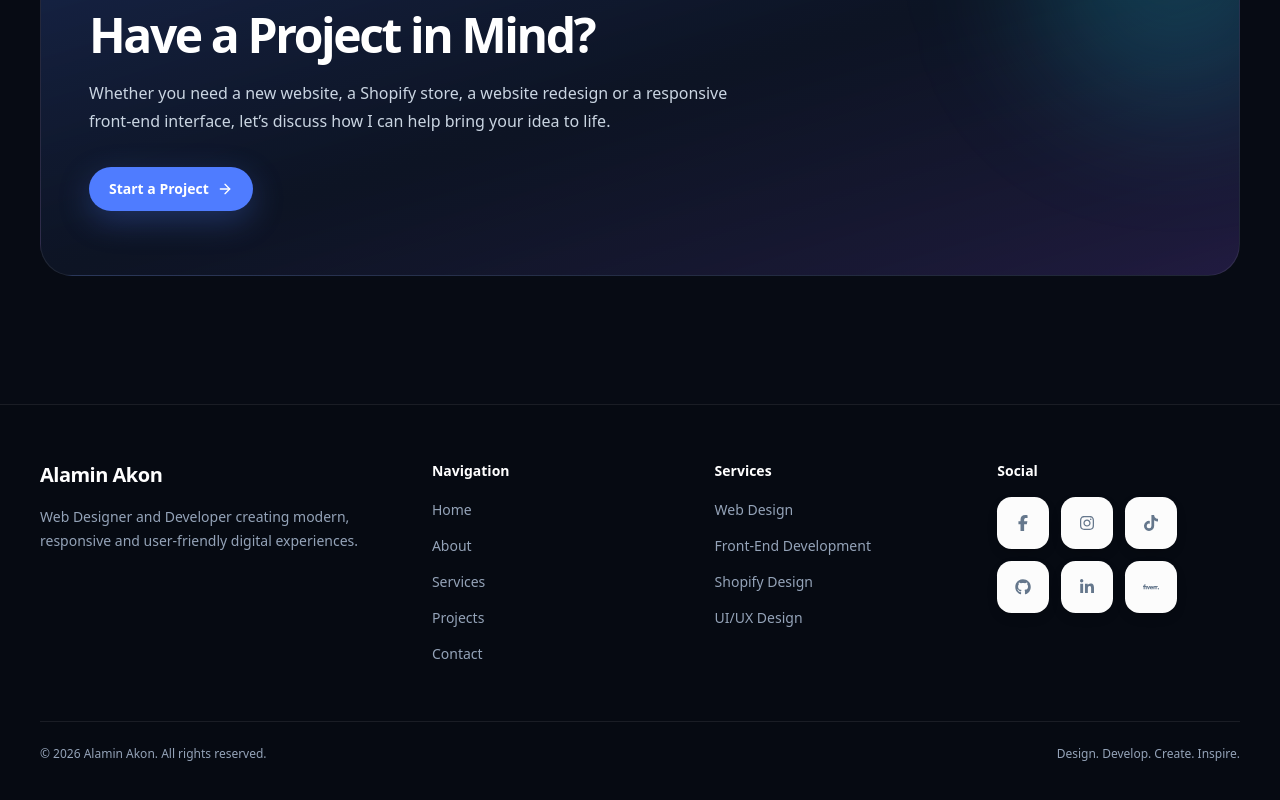
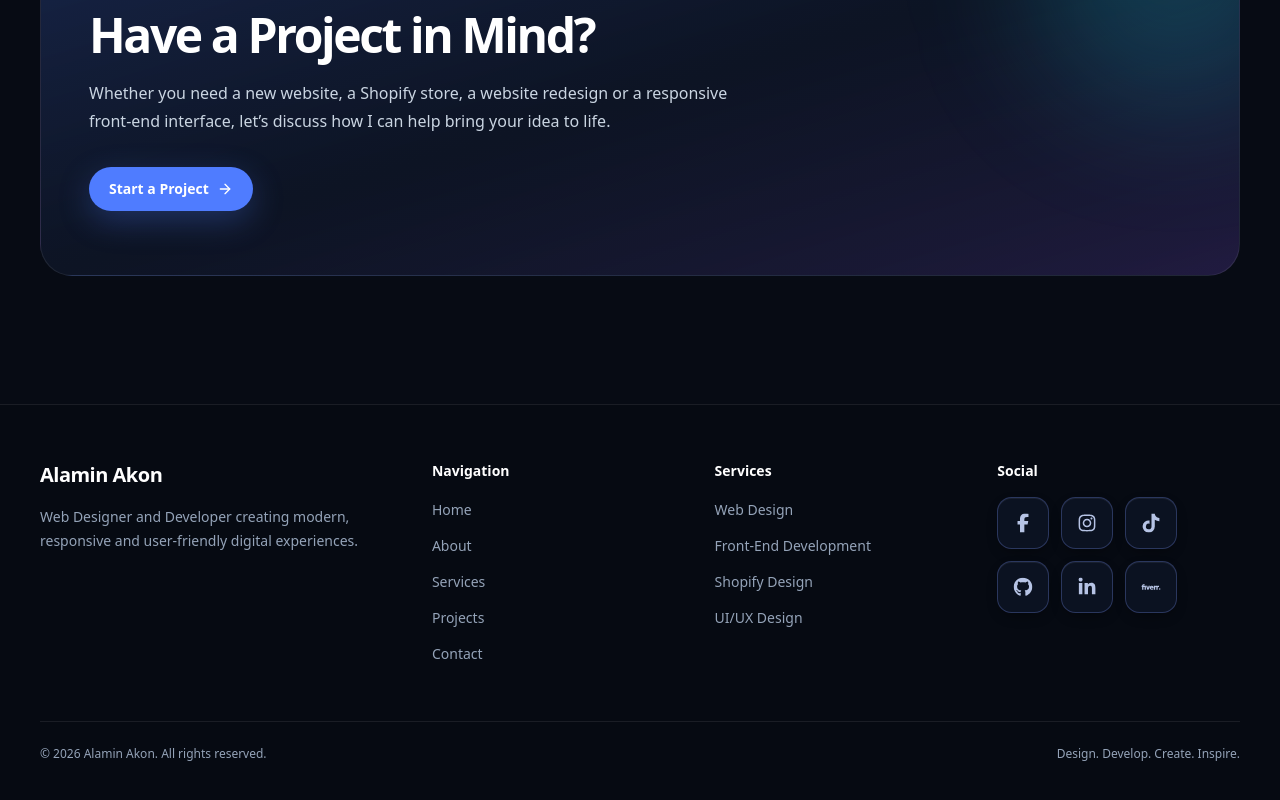
Before and after one commit to alamin-akon/alamin_akon, a Next.js app: page / in a window 1280 px wide. Shown: the part 7278-8078 px from the top of the page. Built offline with nearby package versions, Linux system fonts and the light colour scheme; no server answers.

Commit message:
style: update Footer component styles for improved social icon visibility and interaction

```diff
--- a/app/globals.css
+++ b/app/globals.css
@@ -95,7 +95,7 @@ body { font-family: ui-sans-serif, system-ui, sans-serif; }
 .hero-cta:hover svg, .hero-cta:focus-visible svg { color: #fff; transform: translateX(3px) scale(1.08); }
 @keyframes hero-cta-gradient { 0%, 100% { background-position: 14% 0%; } 50% { background-position: 87% 100%; } }
 .footer-social-icons { display: flex; flex-wrap: wrap; gap: 12px; }
-.footer-social-icon { position: relative; display: grid; width: 52px; height: 52px; place-items: center; overflow: hidden; border-radius: 28%; background: #fff; box-shadow: 0 5px 15px -5px rgb(0 0 0 / .35); color: #67798e; opacity: .99; text-decoration: none; transition: all .35s cubic-bezier(.31,-.105,.43,1.59); }
+.footer-social-icon { position: relative; display: grid; width: 52px; height: 52px; place-items: center; overflow: hidden; border: 1px solid rgb(126 151 255 / .28); border-radius: 28%; background: rgb(13 20 36 / .9); box-shadow: inset 0 1px 0 rgb(255 255 255 / .06), 0 5px 15px -5px rgb(0 0 0 / .5); color: #b9c6e8; opacity: .99; text-decoration: none; transition: all .35s cubic-bezier(.31,-.105,.43,1.59); }
 .footer-social-icon::after { position: absolute; top: 90%; left: -110%; width: 120%; height: 120%; content: ""; transform: rotate(45deg); transition: all .35s cubic-bezier(.31,-.105,.43,1.59); }
 .footer-social-icon svg { position: relative; z-index: 1; transform: scale(.8); transition: all .35s cubic-bezier(.31,-.105,.43,1.59); }
 .footer-social-icon-fiverr::after { background: #1dbf73; }
--- a/components/layout/Footer.tsx
+++ b/components/layout/Footer.tsx
@@ -8,5 +8,5 @@ import { profile } from "@/data/profile";
 
 const socialIcons = { Facebook: FaFacebookF, Instagram: FaInstagram, TikTok: FaTiktok, GitHub: FaGithub, LinkedIn: FaLinkedinIn, Fiverr: SiFiverr };
 
-export function Footer() { const year = new Date().getFullYear(); return <footer className="border-t border-white/8 bg-[#060a12] py-14"><Container><div className="grid gap-10 sm:grid-cols-2 lg:grid-cols-[1.45fr_1fr_1fr_1fr]"><div><p className="text-xl font-bold tracking-tight text-white">{profile.name}</p><p className="mt-4 max-w-xs text-sm leading-6 text-text-secondary">Web Designer and Developer creating modern, responsive and user-friendly digital experiences.</p></div><FooterLinks title="Navigation" links={navigation}/><FooterLinks title="Services" links={[{ label: "Web Design", href: "/services" }, { label: "Front-End Development", href: "/services" }, { label: "Shopify Design", href: "/services" }, { label: "UI/UX Design", href: "/services" }]}/><div><p className="mb-4 text-sm font-semibold text-white">Social</p><div className="footer-social-icons">{socials.map((item) => { const Icon = socialIcons[item.label as keyof typeof socialIcons]; return <a key={item.label} href={item.href} target="_blank" rel="noreferrer" aria-label={item.label} className={`footer-social-icon footer-social-icon-${item.label.toLowerCase()}`}><Icon className="size-5" aria-hidden="true"/></a>; })}</div></div></div><div className="mt-14 flex flex-col gap-3 border-t border-white/8 pt-6 text-xs text-text-secondary sm:flex-row sm:items-center sm:justify-between"><p>© {year} Alamin Akon. All rights reserved.</p><p>{profile.tagline}</p></div></Container></footer>; }
+export function Footer() { const year = new Date().getFullYear(); return <footer className="border-t border-white/8 bg-[#060a12] py-14"><Container><div className="grid gap-10 sm:grid-cols-2 lg:grid-cols-[1.45fr_1fr_1fr_1fr]"><div><p className="text-xl font-bold tracking-tight text-white">{profile.name}</p><p className="mt-4 max-w-xs text-sm leading-6 text-text-secondary">Web Designer and Developer creating modern, responsive and user-friendly digital experiences.</p></div><FooterLinks title="Navigation" links={navigation}/><FooterLinks title="Services" links={[{ label: "Web Design", href: "/services" }, { label: "Front-End Development", href: "/services" }, { label: "Shopify Design", href: "/services" }, { label: "UI/UX Design", href: "/services" }]}/><div><p className="mb-4 text-sm font-semibold text-white">Social</p><div className="footer-social-icons">{socials.map((item) => { const Icon = socialIcons[item.label as keyof typeof socialIcons]; return <a key={item.label} href={item.href} target="_blank" rel="noreferrer" aria-label={item.label} className={`footer-social-icon footer-social-icon-${item.label.toLowerCase()}`}><Icon className="size-[1.5em]" aria-hidden="true"/></a>; })}</div></div></div><div className="mt-14 flex flex-col gap-3 border-t border-white/8 pt-6 text-xs text-text-secondary sm:flex-row sm:items-center sm:justify-between"><p>© {year} Alamin Akon. All rights reserved.</p><p>{profile.tagline}</p></div></Container></footer>; }
 function FooterLinks({ title, links }: { title: string; links: Array<{ label: string; href: string }> }) { return <div><p className="mb-4 text-sm font-semibold text-white">{title}</p><ul className="space-y-3">{links.map((item) => <li key={item.label}><Link href={item.href} className="text-sm text-text-secondary transition hover:text-accent">{item.label}</Link></li>)}</ul></div>; }
```
